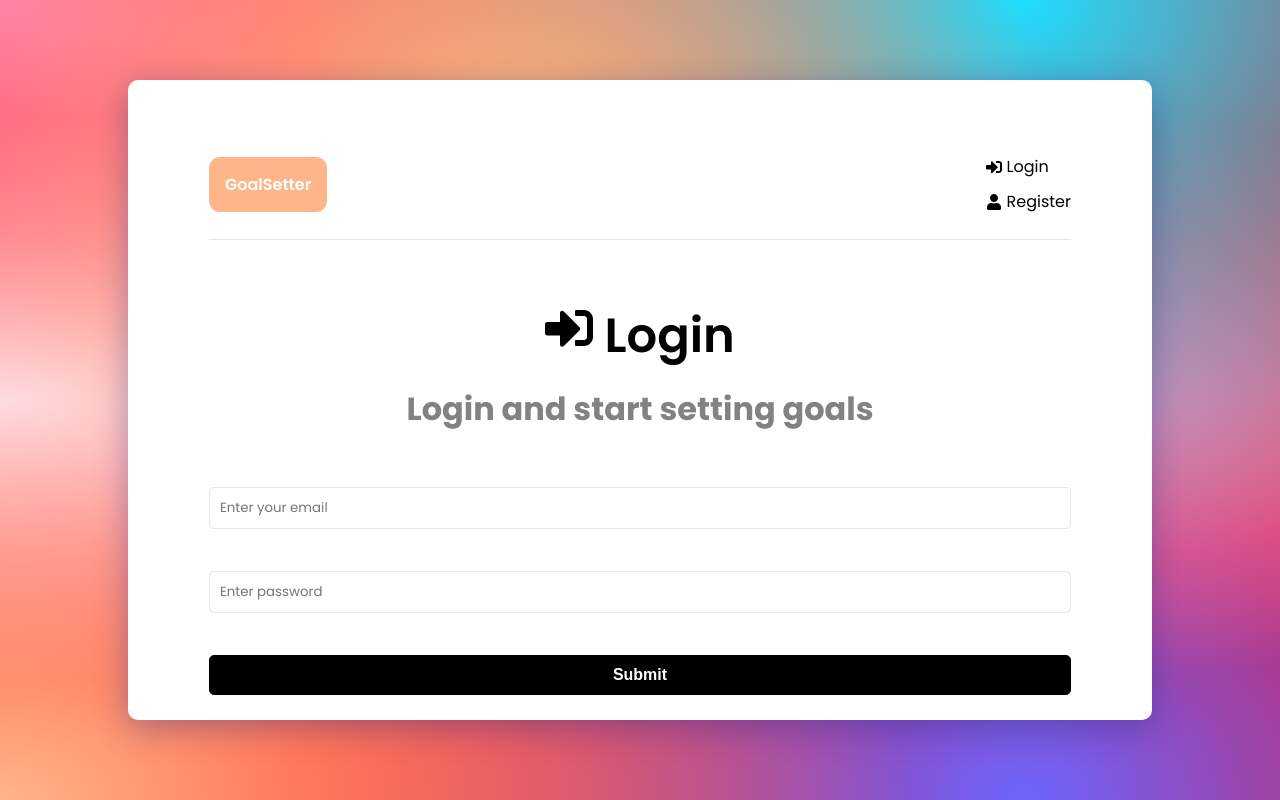
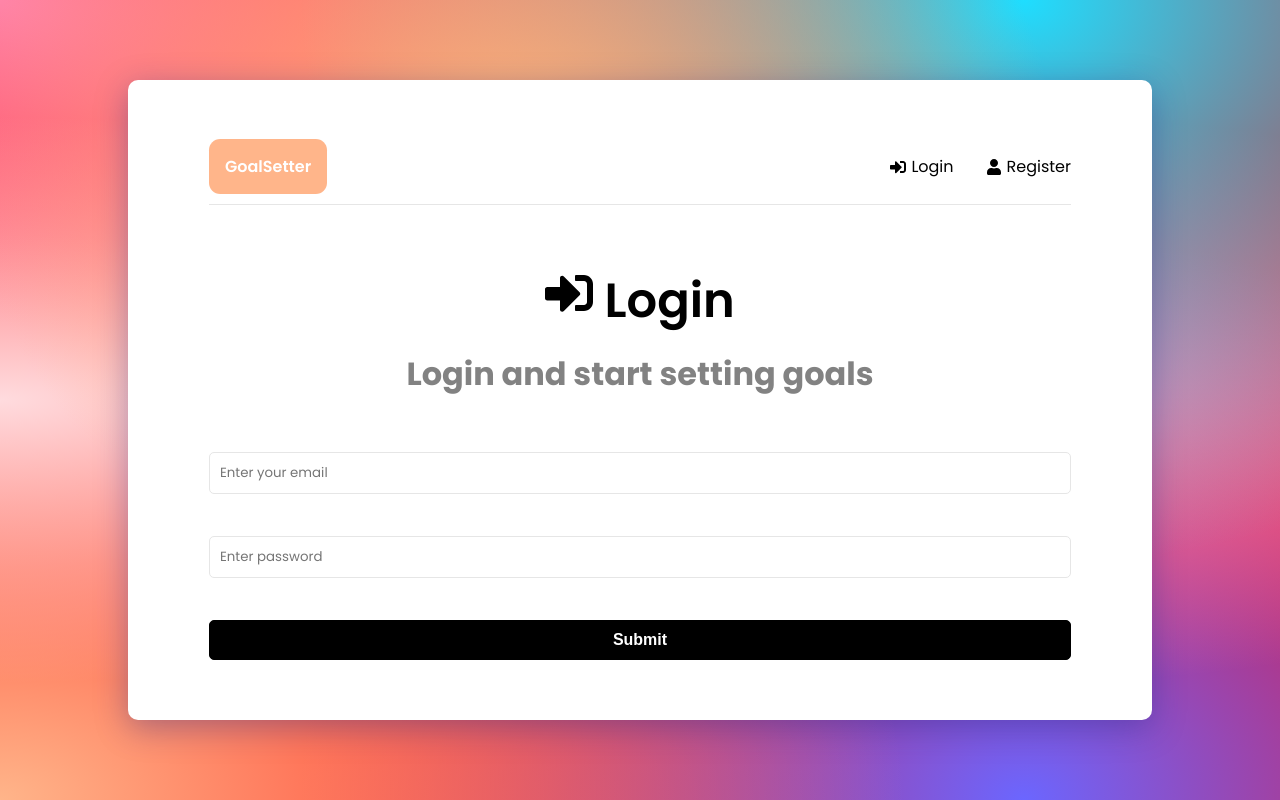
Before and after one commit to alexandre-soares/mern-goal-setter, a React (Create React App) app in the folder frontend/: page /login in a window 1280 px wide. Built offline with nearby package versions, Linux system fonts and the light colour scheme.

Commit message:
style: style h3 when no goals

```diff
--- a/frontend/src/components/GoalForm.jsx
+++ b/frontend/src/components/GoalForm.jsx
@@ -11,7 +11,7 @@ function GoalForm() {
   const onSubmit = (e) => {
     e.preventDefault();
 
-    dispatch(createGoal({ text }));
+    dispatch(createGoal({ text, importance }));
     setText("");
     setImportance("");
   };
--- a/frontend/src/index.css
+++ b/frontend/src/index.css
@@ -79,6 +79,13 @@ h3 {
   padding: 20px 0;
   border-bottom: 1px solid #e6e6e6;
   margin-bottom: 60px;
+}
+
+.header ul {
+  display: flex;
+  align-items: center;
+  justify-content: space-between;
+  gap: 2rem;
 }
 
 .header ul li {
@@ -210,6 +217,13 @@ h3 {
   margin: 0 0 5px 3px;
 }
 
+.no-items {
+  height: 40vh;
+  display: flex;
+  align-items: center;
+  justify-content: center;
+}
+
 .btn {
   padding: 10px 20px;
   border: 1px solid #000;
--- a/frontend/src/pages/Dashboard.jsx
+++ b/frontend/src/pages/Dashboard.jsx
@@ -58,7 +58,7 @@ function Dashboard() {
             ))}
           </div>
         ) : (
-          <h3>You have not set any goals</h3>
+          <h3 className="no-items">You have not set any goals</h3>
         )}
       </section>
     </>
```
